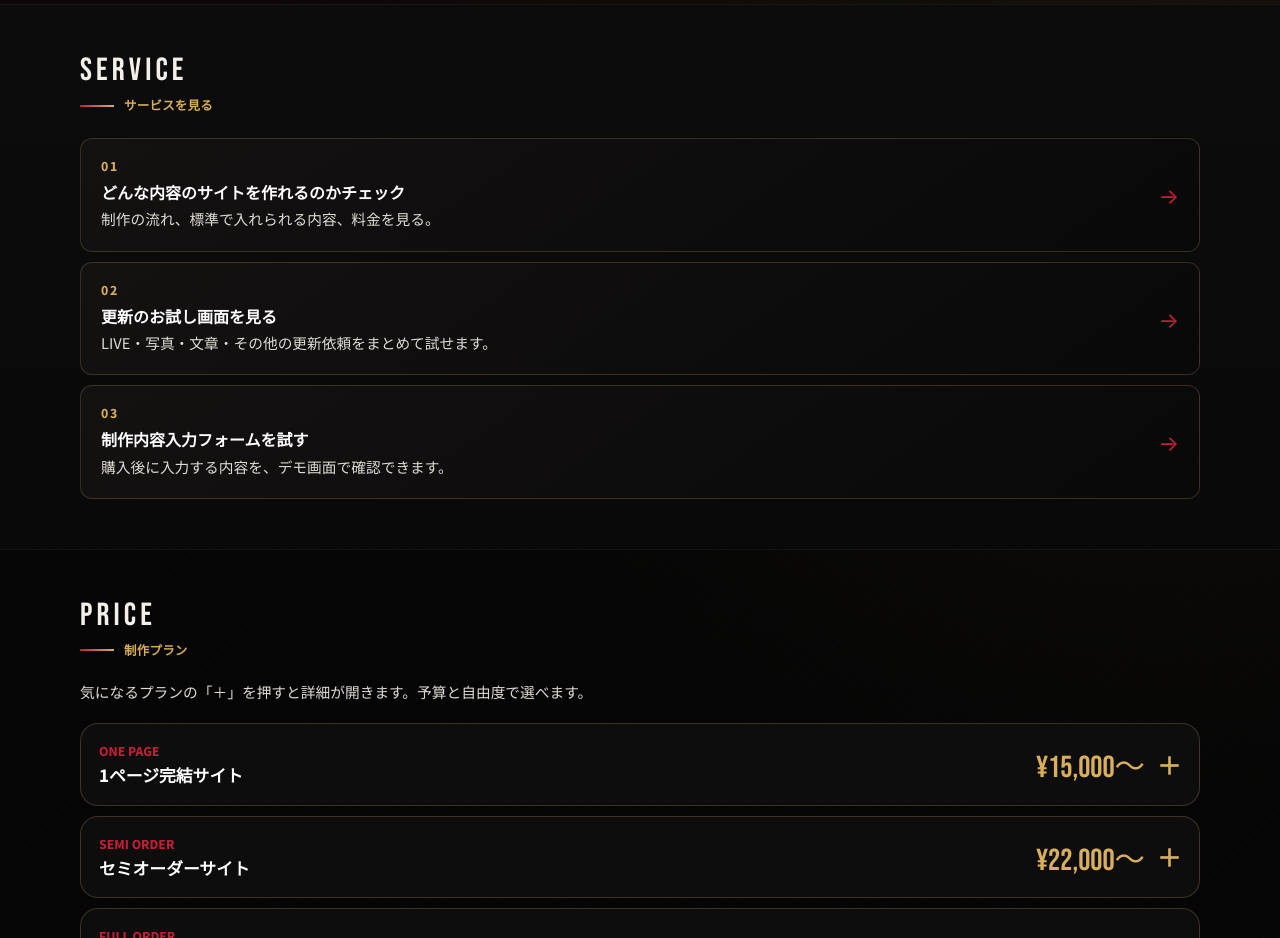
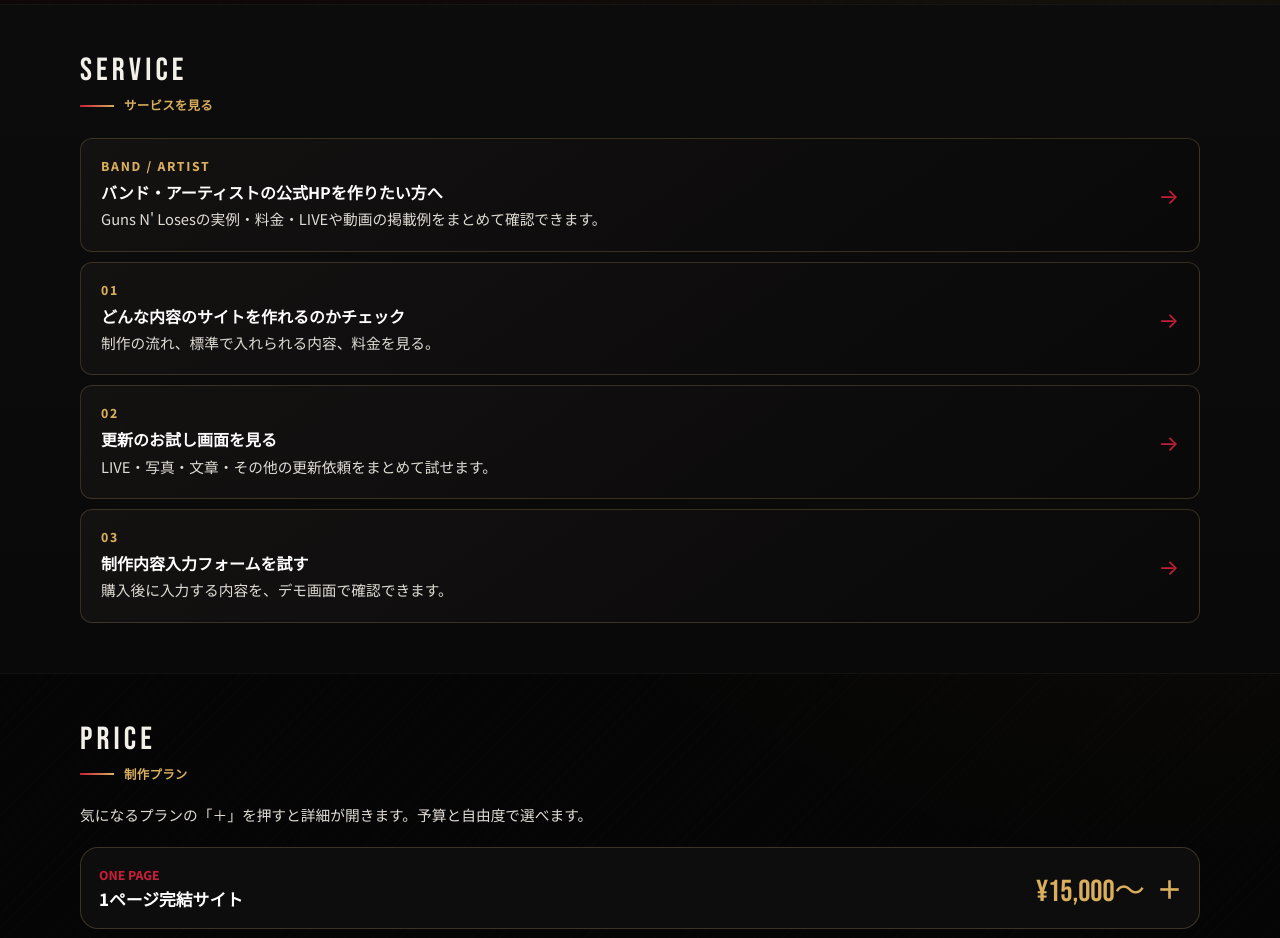
Before and after one commit to sho-support/sho-support.github.io, a website: page website-support.html in a window 1280 px wide. Shown: the part 840-1778 px from the top of the page. Drawn offline with Linux system fonts and the light colour scheme.

Commit message:
Add prominent band/artist landing page link and descriptive SEO title

```diff
--- a/website-support.html
+++ b/website-support.html
@@ -5,7 +5,7 @@
 <script>window.dataLayer=window.dataLayer||[];function gtag(){dataLayer.push(arguments)}gtag('js',new Date());gtag('config','G-X4VPQ87Q67');</script>
 <meta charset="UTF-8"><meta name="viewport" content="width=device-width,initial-scale=1,viewport-fit=cover">
 <meta name="theme-color" content="#070707"><meta name="description" content="バンド・アーティスト・店舗・企業などに対応する、スマホ・PCで見やすく更新しやすいホームページ制作。">
-<title>Website Support | SHO</title>
+<title>ホームページ制作｜バンド・店舗・個人事業の公式サイト | SHO WEB SUPPORT</title>
 <link rel="preconnect" href="https://fonts.googleapis.com"><link rel="preconnect" href="https://fonts.gstatic.com" crossorigin>
 <link href="https://fonts.googleapis.com/css2?family=Bebas+Neue&family=Noto+Sans+JP:wght@400;500;700;800&display=swap" rel="stylesheet">
 <link rel="stylesheet" href="website-theme.css">
@@ -60,6 +60,7 @@ footer{padding:28px 0;border-top:1px solid var(--line);color:#777;font-size:.68r
 <section class="section alt"><div class="container">
   <div class="section-heading"><span class="heading-en">SERVICE</span><span class="heading-jp">サービスを見る</span></div>
   <div class="links">
+    <a class="linkcard" href="band-homepage.html"><div><small>BAND / ARTIST</small><strong>バンド・アーティストの公式HPを作りたい方へ</strong><span>Guns N' Losesの実例・料金・LIVEや動画の掲載例をまとめて確認できます。</span></div><div class="arrow">→</div></a>
     <a class="linkcard" href="website-create.html"><div><small>01</small><strong>どんな内容のサイトを作れるのかチェック</strong><span>制作の流れ、標準で入れられる内容、料金を見る。</span></div><div class="arrow">→</div></a>
     <a class="linkcard" href="website-update-demo.html"><div><small>02</small><strong>更新のお試し画面を見る</strong><span>LIVE・写真・文章・その他の更新依頼をまとめて試せます。</span></div><div class="arrow">→</div></a>
     <a class="linkcard" href="website-intake.html?id=DEMO"><div><small>03</small><strong>制作内容入力フォームを試す</strong><span>購入後に入力する内容を、デモ画面で確認できます。</span></div><div class="arrow">→</div></a>
```
